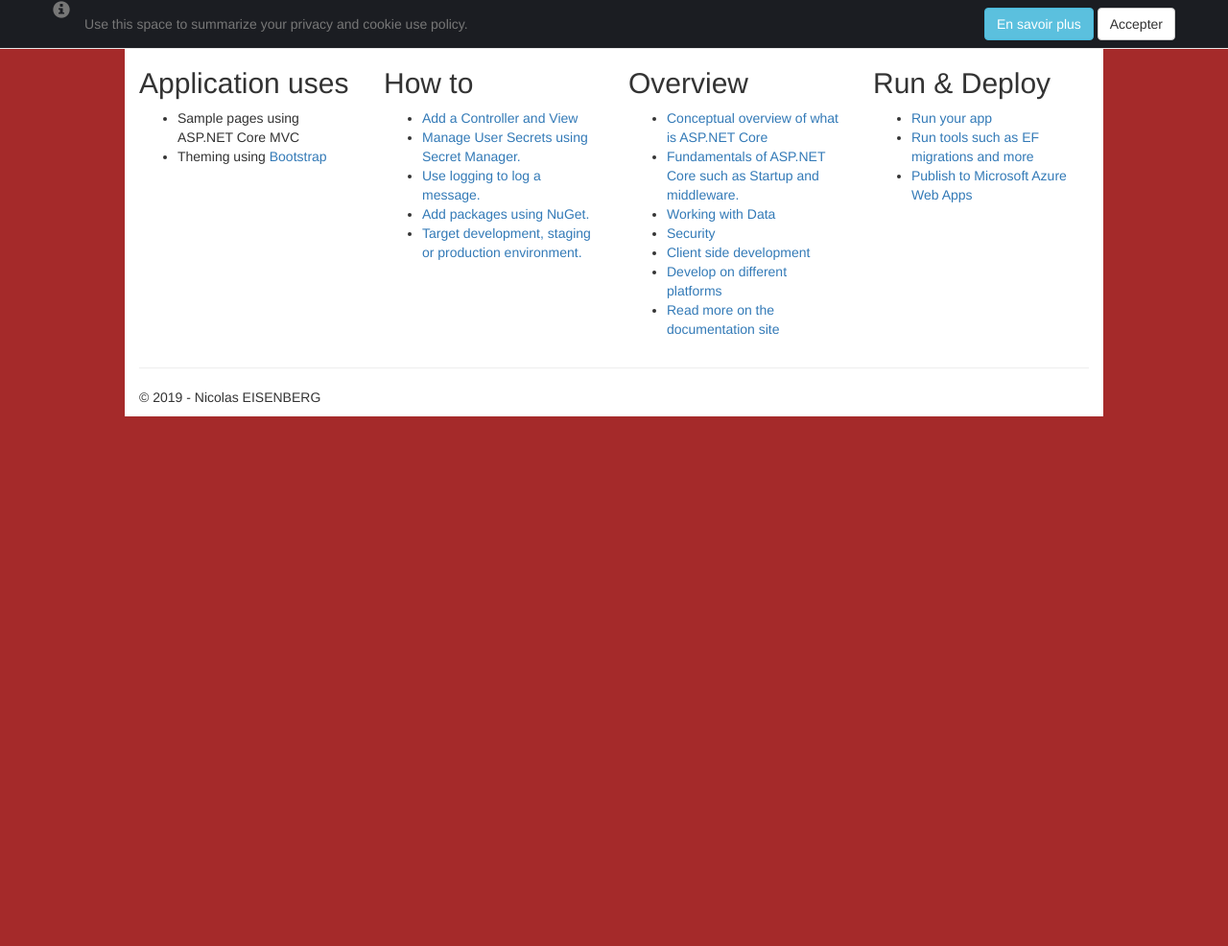
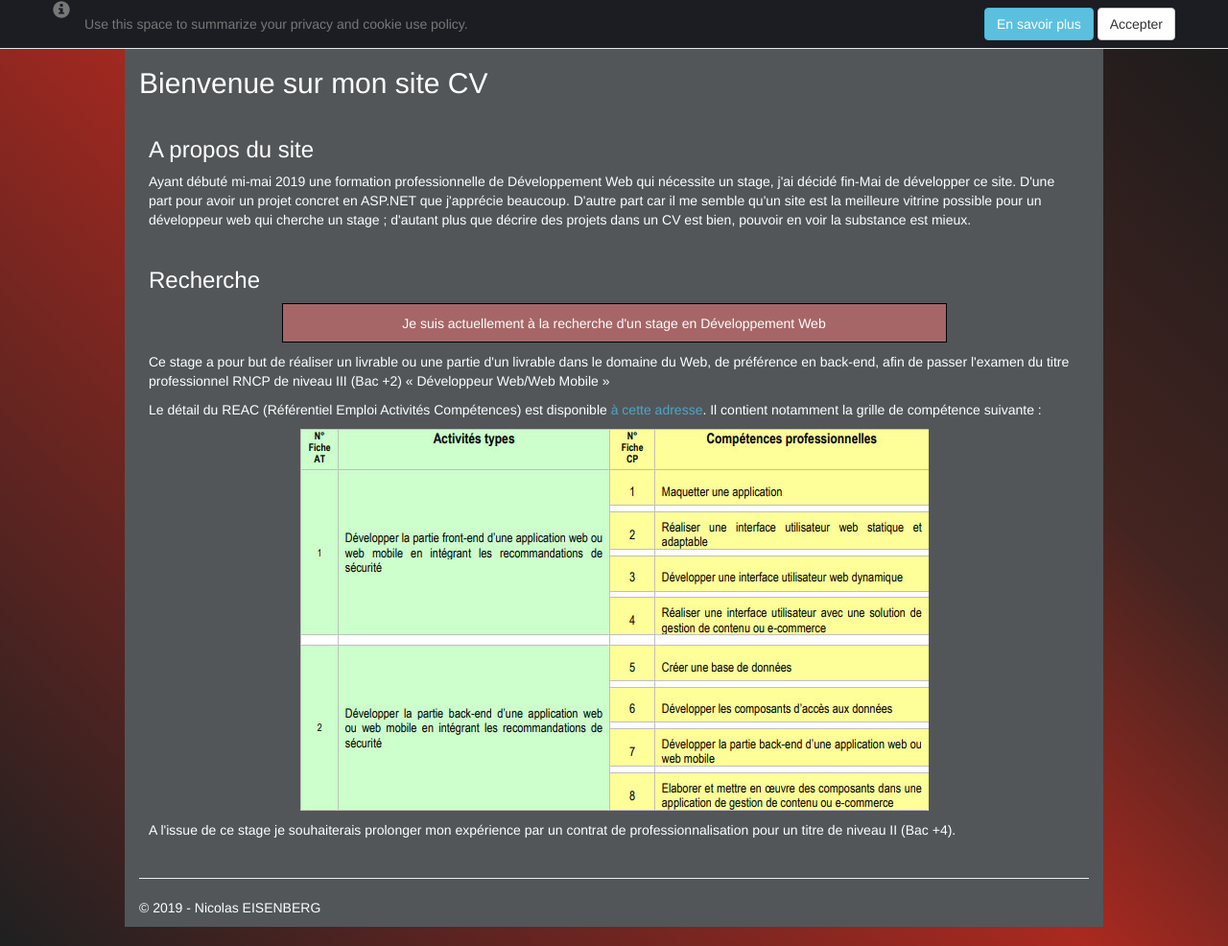
Before and after one commit to Aranaevens/VitrineCV, an ASP.NET Core app: page / in a window 1280 px wide. Shown: the whole page at 96% size. Before the commit the page ends 434 px from the top, so only its background shows below. Run offline with ASP.NET Core 8, Linux system fonts and the light colour scheme; the project's own start-up code is not run, and a stand-in starts its controllers and pages; some libraries are stand-ins or nearby versions.

Commit message:
Some styling and welcome page

```diff
--- a/VitrineCV/Views/CV/Index.cshtml
+++ b/VitrineCV/Views/CV/Index.cshtml
@@ -6,10 +6,10 @@
 <h2>@ViewData["Title"]</h2>
 <h3>@ViewData["Message"]</h3>
 <span class="cv-img">&nbsp;</span>
-<a href="/misc/CV.pdf" download="Nicolas_Eisenberg_CV"><i id="pdf" class="fas fa-file-pdf"></i></a>
+<p id="p-pdf">Télécharger le CV en PDF : <br /><a href="/misc/CV.pdf" download="Nicolas_Eisenberg_CV"><i id="pdf" class="fas fa-file-pdf"></i></a></p>
 <button class="accordion">Formations</button>
 <div class="panel">
-    <table class="table table-dark table-striped table-hover">
+    <table class="table tbl-striped tbl-hover">
         <thead>
             <tr>
                 <th>
--- a/VitrineCV/Views/Home/Index.cshtml
+++ b/VitrineCV/Views/Home/Index.cshtml
@@ -2,42 +2,22 @@
     ViewData["Title"] = "Accueil";
 }
 
-<div class="row">
-    <div class="col-md-3">
-        <h2>Application uses</h2>
-        <ul>
-            <li>Sample pages using ASP.NET Core MVC</li>
-            <li>Theming using <a href="https://go.microsoft.com/fwlink/?LinkID=398939">Bootstrap</a></li>
-        </ul>
-    </div>
-    <div class="col-md-3">
-        <h2>How to</h2>
-        <ul>
-            <li><a href="https://go.microsoft.com/fwlink/?LinkID=398600">Add a Controller and View</a></li>
-            <li><a href="https://go.microsoft.com/fwlink/?LinkId=699315">Manage User Secrets using Secret Manager.</a></li>
-            <li><a href="https://go.microsoft.com/fwlink/?LinkId=699316">Use logging to log a message.</a></li>
-            <li><a href="https://go.microsoft.com/fwlink/?LinkId=699317">Add packages using NuGet.</a></li>
-            <li><a href="https://go.microsoft.com/fwlink/?LinkId=699319">Target development, staging or production environment.</a></li>
-        </ul>
-    </div>
-    <div class="col-md-3">
-        <h2>Overview</h2>
-        <ul>
-            <li><a href="https://go.microsoft.com/fwlink/?LinkId=518008">Conceptual overview of what is ASP.NET Core</a></li>
-            <li><a href="https://go.microsoft.com/fwlink/?LinkId=699320">Fundamentals of ASP.NET Core such as Startup and middleware.</a></li>
-            <li><a href="https://go.microsoft.com/fwlink/?LinkId=398602">Working with Data</a></li>
-            <li><a href="https://go.microsoft.com/fwlink/?LinkId=398603">Security</a></li>
-            <li><a href="https://go.microsoft.com/fwlink/?LinkID=699321">Client side development</a></li>
-            <li><a href="https://go.microsoft.com/fwlink/?LinkID=699322">Develop on different platforms</a></li>
-            <li><a href="https://go.microsoft.com/fwlink/?LinkID=699323">Read more on the documentation site</a></li>
-        </ul>
-    </div>
-    <div class="col-md-3">
-        <h2>Run &amp; Deploy</h2>
-        <ul>
-            <li><a href="https://go.microsoft.com/fwlink/?LinkID=517851">Run your app</a></li>
-            <li><a href="https://go.microsoft.com/fwlink/?LinkID=517853">Run tools such as EF migrations and more</a></li>
-            <li><a href="https://go.microsoft.com/fwlink/?LinkID=398609">Publish to Microsoft Azure Web Apps</a></li>
-        </ul>
-    </div>
-</div>
+<h2>Bienvenue sur mon site CV</h2>
+
+<article class="p-accueil">
+    <h3>A propos du site</h3>
+    <p>Ayant débuté mi-mai 2019 une formation professionnelle de Développement Web qui nécessite un stage, j'ai décidé fin-Mai de développer ce site. D'une part pour avoir un projet concret en ASP.NET que j'apprécie beaucoup. D'autre part car il me semble qu'un site est la meilleure vitrine possible pour un développeur web qui cherche un stage ; d'autant plus que décrire des projets dans un CV est bien, pouvoir en voir la substance est mieux.</p>
+</article>
+
+<h3 class="h-accueil">Recherche</h3>
+<section class="recherche">Je suis actuellement à la recherche d'un stage en Développement Web</section>
+<article class="p-accueil">
+    <p>Ce stage a pour but de réaliser un livrable ou une partie d'un livrable dans le domaine du Web, de préférence en back-end, afin de passer l'examen du titre professionnel RNCP de niveau III (Bac +2) « Développeur Web/Web Mobile »</p>
+    Le détail du REAC (Référentiel Emploi Activités Compétences) est disponible <a class="reac-link" target="_blank" href="https://www.banque.di.afpa.fr/EspaceEmployeursCandidatsActeurs/EGPResultat.aspx?ct=01280m03&type=t">à cette adresse</a>. Il contient notamment la grille de compétence suivante :
+</article>
+
+<img class="img-reac" src="~/images/reac.jpg" alt="grille compétences" />
+
+<article class="p-accueil">
+    <p>A l'issue de ce stage je souhaiterais prolonger mon expérience par un contrat de professionnalisation pour un titre de niveau II (Bac +4).
+</article>
--- a/VitrineCV/Views/Portfolio/Others.cshtml
+++ b/VitrineCV/Views/Portfolio/Others.cshtml
@@ -26,4 +26,4 @@
 <p class="ot-p">Simple initiation au langage à travers un tutorial sur le net. Il m'a appris néanmoins la notion de MVC, réutilisée notamment dans le projet du site web CV.</p>
 
 <h3><i class="fab fa-windows"></i> ASP.NET/C#</h3>
-<p class="ot-p">Comme expliqué sur la page d'accueil, ce site est un projet en ASP.NET / C# sur la base du template de Visual Studio Community</p>
+<p class="ot-p">Ce site est un projet en ASP.NET / C# sur la base du template de Visual Studio Community. La partie Formations du CV a été conçue grâce à une base de données, bien que peu utile dans ce cas précis, ça m'a permis de voir les appels de BDD sur une page Razor.</p>
--- a/VitrineCV/Views/Shared/_Layout.cshtml
+++ b/VitrineCV/Views/Shared/_Layout.cshtml
@@ -46,11 +46,11 @@
 
     <main class="container body-content">
         @RenderBody()
+    </main>
+    <footer class="container">
         <hr />
-    </main>
-        <footer class="container body-content">
-            <p>&copy; 2019 - Nicolas EISENBERG</p>
-        </footer>
+        <p>&copy; 2019 - Nicolas EISENBERG</p>
+    </footer>
 
 
     <environment include="Development">
--- a/VitrineCV/wwwroot/css/site.css
+++ b/VitrineCV/wwwroot/css/site.css
@@ -3,7 +3,12 @@ for details on configuring this project to bundle and minify static web assets.
 body {
     padding-top: 50px;
     padding-bottom: 20px;
-    background-color: brown;
+    background: #1f2021; /* Old browsers */
+    background: -moz-linear-gradient(45deg, #1f2021 0%, #aa2920 50%, #442420 71%, #1a1b1c 100%); /* FF3.6-15 */
+    background: -webkit-linear-gradient(45deg, #1f2021 0%,#aa2920 50%,#442420 71%,#1a1b1c 100%);
+    background: linear-gradient(45deg, #1f2021 0%,#aa2920 50%,#442420 71%,#1a1b1c 100%);
+    filter: progid:DXImageTransform.Microsoft.gradient( startColorstr='#1f2021', endColorstr='#1a1b1c',GradientType=1 );
+    min-height: 100vh;
 }
 
 /* Wrapping element */
@@ -12,7 +17,16 @@ body {
     padding-left: 15px;
     padding-right: 15px;
     max-width: 1020px;
-    background-color: white;
+    background-color: #525659;
+    color: white;
+}
+
+footer {
+    padding-left: 15px;
+    padding-right: 15px;
+    max-width: 1020px;
+    background-color: #525659;
+    color: white;
 }
 
 .navbar-brand {
@@ -22,13 +36,17 @@ body {
     margin: 0;
 }
 
+.body-content a {
+    color: #4ca6ca;
+}
+
 .navbar {
     background-color: #1b1d22;
 }
 
 .accordion {
-    background-color: #eee;
-    color: #444;
+    background-color: #2a343d;
+    color: inherit;
     cursor: pointer;
     padding: 18px;
     width: 100%;
@@ -39,9 +57,9 @@ body {
     margin-bottom: 0.5em;
 }
 
-.active-accordion, .accordion:hover {
-    background-color: #ccc;
-}
+    .active-accordion, .accordion:hover {
+        background-color: #3e4953;
+    }
 
 .accordion:after {
     content: '\02795'; /* Unicode character for "plus" sign (+) */
@@ -58,7 +76,7 @@ body {
 
 .panel {
     padding: 0 18px;
-    background-color: white;
+    background-color: initial;
     display: none;
     overflow: hidden;
 }
@@ -88,13 +106,13 @@ body {
 }
 
 .ot-h {
-    padding-left: 1.5em;
-    padding-right: 1.5em;
+    padding-left: 1.5rem;
+    padding-right: 1.5rem;
 }
 
 .ot-p {
-    padding-left: 2.5em;
-    padding-right: 2.5em;
+    padding-left: 2.5rem;
+    padding-right: 2.5rem;
 }
 
 .project-name{
@@ -110,6 +128,9 @@ body {
 #pdf {
     color: red;
     font-size: 2em;
+}
+
+#p-pdf {
     text-align: center;
     display: block;
     margin-left: auto;
@@ -139,6 +160,46 @@ body {
     color: black;
 }
 
+.recherche{
+    background-color: rgba(220, 113, 113, 0.61);
+    border: 1px solid black;
+    margin-left: auto;
+    margin-right: auto;
+    padding: 0.7em;
+    width: 70%;
+    text-align: center;
+}
+
+.reac-link:hover{
+    text-decoration: none;
+}
+
+.p-accueil{
+    padding: 1rem;
+}
+
+.h-accueil{
+    padding-left: 1rem;
+}
+
+.img-reac{
+    display: block;
+    margin-left: auto;
+    margin-right: auto;
+}
+
+.tbl-striped tr:nth-child(even) {
+    background-color: #3e4449;
+}
+
+.tbl-hover tr:hover {
+    background-color: rgba(106, 111, 115, 0.80);
+}
+
+table thead {
+    background-color: #2a343d;
+}
+
 #cv-p-margin-top{
     margin-top: 1em;
 }
```
Also changed, not shown: VitrineCV/wwwroot/images/reac.jpg (added).
